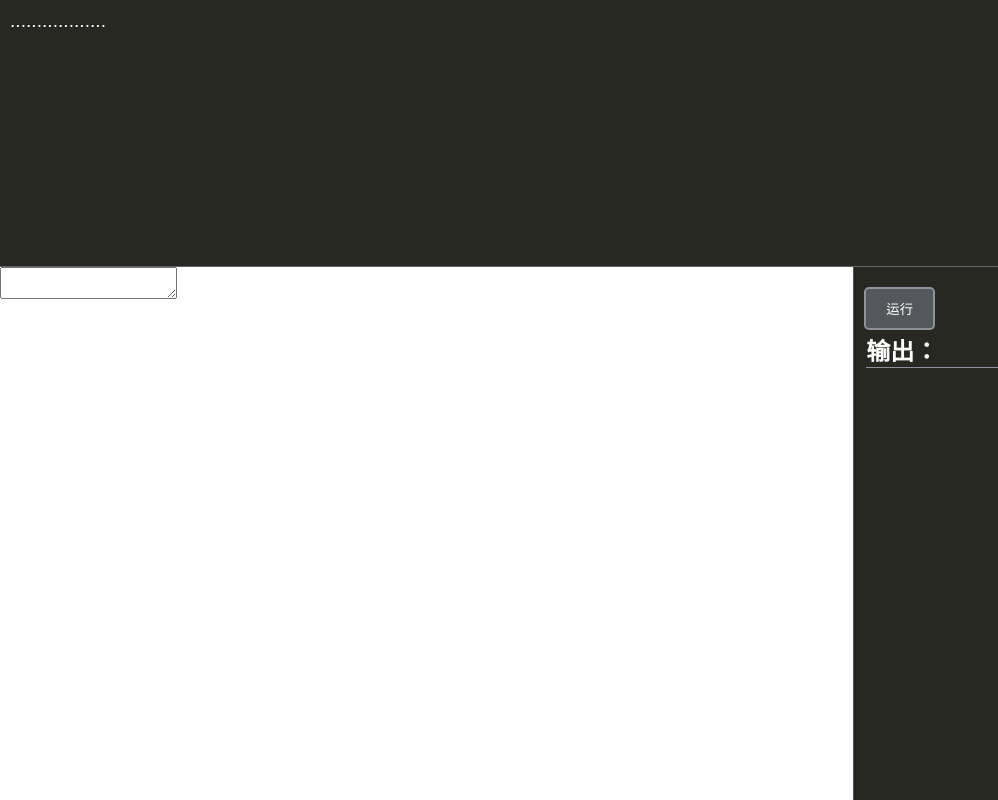
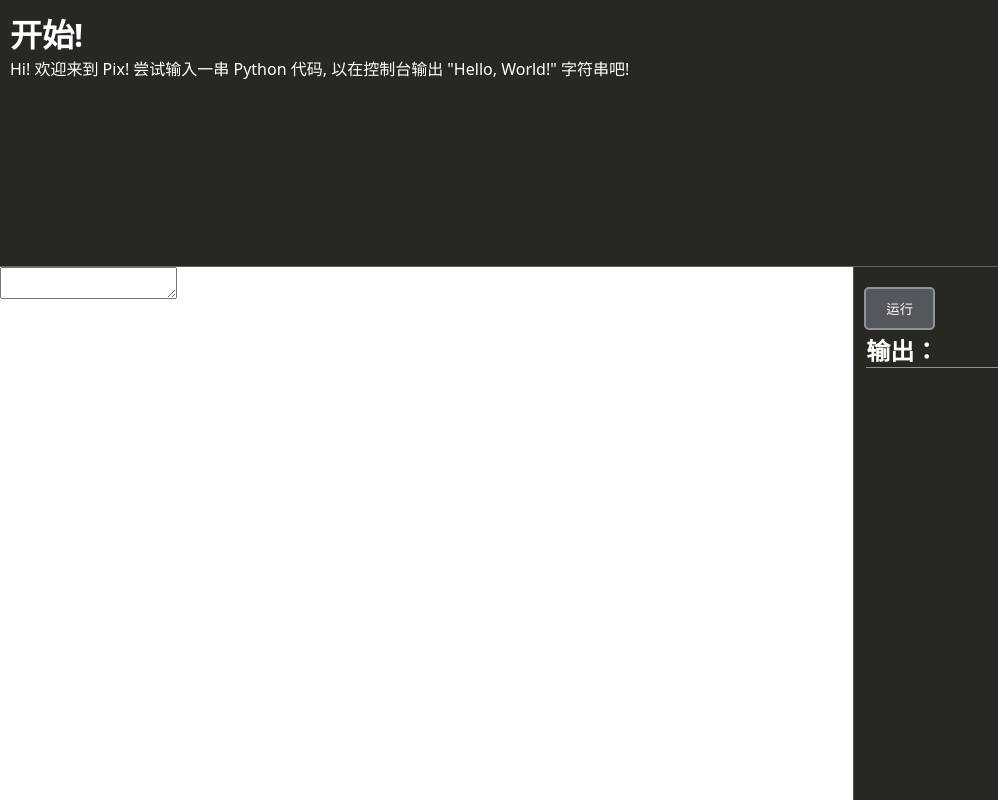
Before and after one commit to fexcode/Pix, a Svelte app in the folder frontend/: page / in a window 1280 px wide. Shown: the whole page, without its empty margins (0-998 px from the left). Built offline with nearby package versions, Linux system fonts and the light colour scheme.

Commit message:
基础题目系统

```diff
--- a/frontend/src/App.svelte
+++ b/frontend/src/App.svelte
@@ -1,13 +1,25 @@
 <script>
-  // @ts-ignore
   import codemirror from "codemirror";
   import { onMount } from "svelte";
   import {
     CheckPythonAvailable,
-    // @ts-ignore
     RunPythonCode,
   } from "../wailsjs/go/main/App.js";
+  import probs from "./probs.js";
+
   let editor;
+  let probNumber = 1;
+
+  let outputtext = "";
+  let oc = "white";
+  let runState = "运行";
+
+  $: recentProb = probs[probNumber - 1];
+  $: probTitle = recentProb.name;
+  $: problem = recentProb.content; // 显示的题目内容
+
+  console.log("prob:", recentProb);
+
   onMount(() => {
     // 检测python是否可用
     CheckPythonAvailable().then((available) => {
@@ -40,11 +52,10 @@
     });
     // @ts-ignore
     editor.setSize("100%", "100%");
+
+    // @ts-ignore
+    editor.setValue(recentProb.io.preset);
   });
-
-  let outputtext = "";
-  $: oc = "white";
-  $: runState = "运行";
 
   async function btnClicked() {
     runState = "运行中...";
@@ -69,7 +80,25 @@
       }
     });
 
-    runState = "再运行一次";
+    if (runState === "运行中...") {
+      runState = "运行";
+    }
+
+    if (outputtext.trim() == recentProb.io.output.trim()) {
+      alert("恭喜你，运行成功！");
+      runState = "运行";
+      nextProb();
+    } else {
+      runState = "不对哦, 再试试吧！";
+    }
+  }
+  function nextProb() {
+    if (probNumber < probs.length) {
+      probNumber++;
+      editor.setValue(recentProb.io.preset);
+    } else {
+      alert("恭喜你，全部题目都做完了！");
+    }
   }
 </script>
 
@@ -84,7 +113,10 @@
       <h2>输出：</h2>
       <div class="output-content" style="color: {oc}">{outputtext}</div>
     </div>
-    <div class="div3 prob">..................</div>
+    <div class="div3 prob">
+      <h1>{probTitle}</h1>
+      <p>{problem}</p>
+    </div>
   </div>
 </main>
 
@@ -122,8 +154,19 @@
     padding: 10px;
     background-color: rgb(39, 40, 34);
     color: white;
-    font-size: 1.2em;
     border-bottom: #8d929b90 1px solid;
+    font-family:
+      system-ui,
+      -apple-system,
+      BlinkMacSystemFont,
+      "Segoe UI",
+      Roboto,
+      Oxygen,
+      Ubuntu,
+      Cantarell,
+      "Open Sans",
+      "Helvetica Neue",
+      sans-serif;
   }
   .output {
     padding: 10px;
--- /dev/null
+++ b/frontend/src/probs.js
@@ -0,0 +1,23 @@
+const probs = [
+    {
+        id: 1,
+        name: "开始!",
+        content: 'Hi! 欢迎来到 Pix! 尝试输入一串 Python 代码, 以在控制台输出 "Hello, World!" 字符串吧!',
+        io: {
+            preset: "# 在这里输入代码\n",
+            input: "",
+            output: "Hello, World!\n"
+        }
+    },
+    {
+        id: 2,
+        name: "开始2!",
+        content: '2) Hi! 欢迎来到 Pix! 尝试输入一串 Python 代码, 以在控制台输出 "Hello, World2!" 字符串吧!',
+        io: {
+            preset: "# 在这里输入代码\n",
+            input: "",
+            output: "Hello, World2!\n"
+        }
+    }
+]
+export default probs;
```
